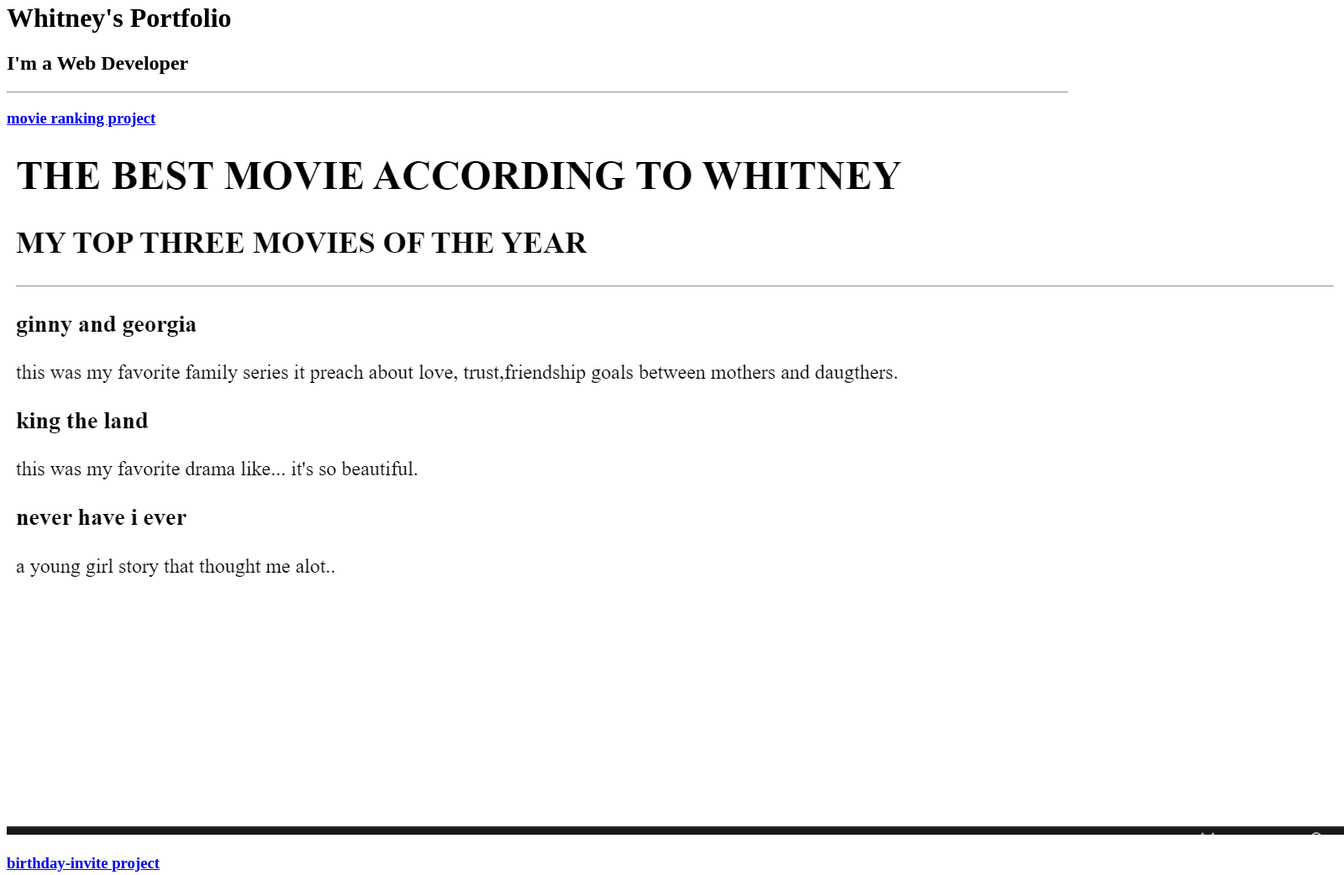
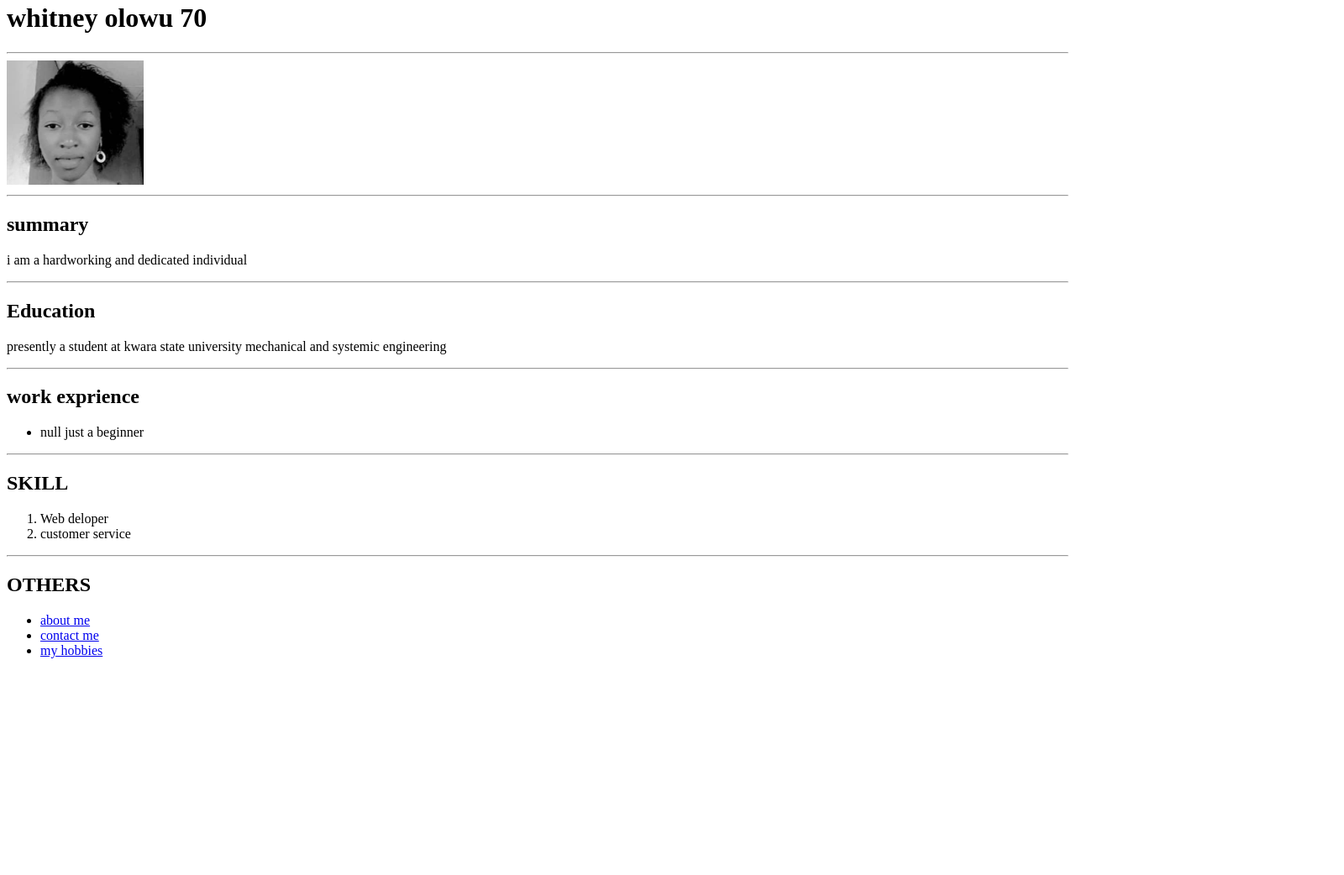
Before and after one commit to WHITNEY70/index.html, a plain HTML site: page index.html in a window 1280 px wide. Shown: the part 18-1060 px from the top of the page at 84% size, 1600 px wide, since content can reach past the window. After the commit the page ends 818 px from the top, so only its background shows below. Drawn offline with Linux system fonts and the light colour scheme.

Commit message:
Add files via upload

```diff
--- a/index.html
+++ b/index.html
@@ -2,32 +2,41 @@
 <html lang="en">
 <head>
     <meta charset="UTF-8">
-    <title>whitney's porfolio</title>
+    <title>whitney's portfolio</title>
 </head>
 <body>
-    <h1>Whitney's Portfolio</h1>
-    <h2>I'm a Web Developer</h2>
+    <h1>whitney olowu 70</h1>
+    <hr />
+    <img src="./assets/images/my passport.png" alt="whitney profile image" />
+    <hr />
+    <h2>summary</h2>
+    <p>i am a hardworking and dedicated individual</p>
+    <hr />
+    <h2>Education</h2>
+    <p>presently a student at kwara state university mechanical and systemic engineering</p>
+    <hr />
+    <h2>work exprience</h2>
+    <p>
+    <ul>
+        <li>null just a beginner</li>
+    </ul>
+    </p>
     <hr>
-    <h3><a href="./public/movie ranking projectindex.html">movie ranking project</a></h3>
-    <img src="./assets/Screenshots/movie ranking.png" alt="A movie ranking preview"/>
-    <h3><a href="./public/birthday-invite project.html">birthday-invite project</a></h3>
-    <img src="./assets/Screenshots/birthday-invite.png" alt="birthday-invite preview"/>
-    <a href="./public/about.html" >about me</a>
-    <a href="./public/contact.html">contact me</a>
-
+    <h2>SKILL</h2>
+    <p>
+        <OL>
+            <li>Web deloper</li>
+            <li>customer service</li>
+        </OL>
+    </p>
+        <hr />
+    <h2>OTHERS</h2>
+<p>
+    <ul>
+        <li><a href="./public/about.html">about me</a></li>
+        <li><a href="./public/contact.html">contact me</a></li>
+        <li><a href="./public/hobbies.html">my hobbies</a></li>
+    </ul>
+</p>
 </body>
 </html>
-
-<!-- TODO 2: Add Your previous projects' HTML into the public folder -->
-
-<!-- TODO 3: Take screenshots of your project previews and add the images to the images folder -->
-
-<!-- TODO 4: Add titles/subtitles etc. -->
-
-<!-- TODO 5: Add a link to the project pages -->
-
-<!-- TODO 6: Add images to show the project previews
-HINT for TODO 6: You can use the height attribute set to 200 to make the image smaller:
-https://developer.mozilla.org/en-US/docs/Web/HTML/Element/img#attr-height -->
-
-<!-- TODO 7: Add the Contact Me and About Me page links -->
```
Also changed, not shown: public/about.html (+2 -20 lines), public/contact.html (+6 -8 lines), public/hobbies.html (added, +7 -0 lines), assets/images/my passport.png (added).
